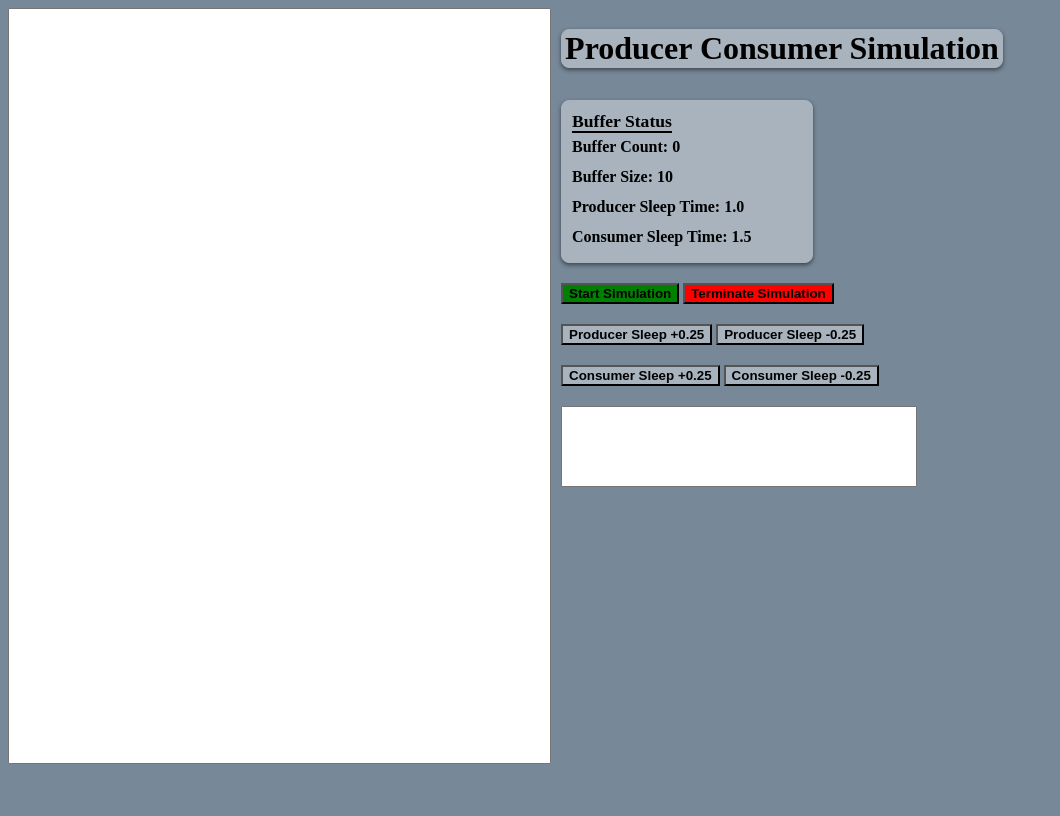
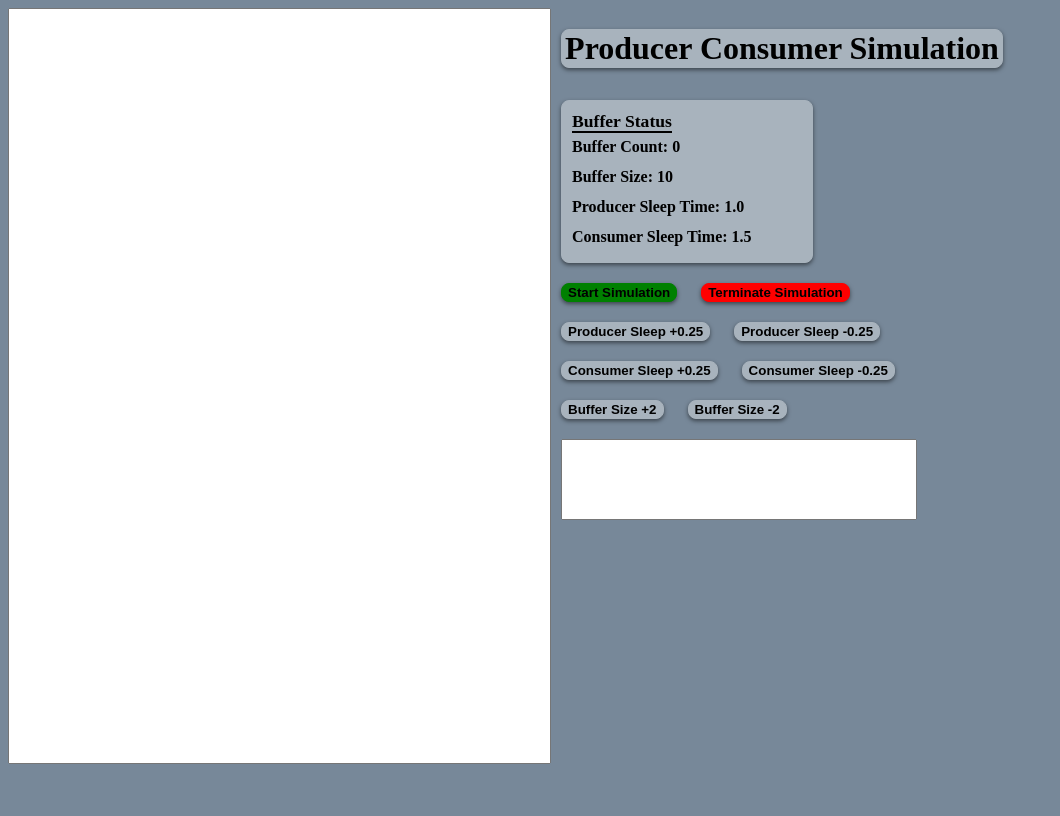
Before and after one commit to bobacojr/ProducerConsumer, a Django app: page / in a window 1280 px wide. Shown: the whole page, without its empty margins (0-1060 px from the left). Run offline with Django 5.2, Linux system fonts and the light colour scheme; data comes from the database, SQL or seed files in the repository; data that the repository does not hold is empty; parts of the project's set-up code (start-up, migrations or seed data) failed here and were passed over.

Commit message:
another commit

```diff
--- a/Django/producerconsumer/static/css/styles.css
+++ b/Django/producerconsumer/static/css/styles.css
@@ -70,29 +70,20 @@ html {
 .button {
     background-color: #a8b3bd;
     font-style: bold;
-    color: black;
+    border: 1px solid #a8b3bd;
     font-weight: bold;
+    display: inline;
+    margin: 10px;
+    border-radius: 8px;
+    box-shadow: 0 2px 4px rgba(0,0,0,0.5);
 }
 
 #start-btn {
     background-color: green;
+    border: 1px solid green;
 }
 
 #terminate-btn {
     background-color: red;
+    border: 1px solid red;
 }
-
-#main-buttons {
-    display: inline;
-    margin: 10px;
-}
-
-#producer-buttons {
-    display: inline;
-    margin: 10px;
-}
-
-#consumer-buttons {
-    display: inline;
-    margin: 10px;
-}
--- a/Django/producerconsumer/templates/producer_consumer/index.html
+++ b/Django/producerconsumer/templates/producer_consumer/index.html
@@ -60,6 +60,10 @@
                     <button class="button" id="s-btn">Consumer Sleep +0.25</button>
                     <button class="button" id="x-btn">Consumer Sleep -0.25</button>
                 </div>
+                <div id="buffersize-button-container">
+                    <button class="button" id="buffersize-add-button">Buffer Size +2</button>
+                    <button class="button" id="buffersize-subtract-button">Buffer Size -2</button>
+                </div>
                 <textarea id="status" rows="5" cols="1" style="overflow-y: auto; resize: none;" readonly></textarea>
             </div>
         </div>
@@ -67,8 +71,10 @@
 </html>
 <script>
     $(document).ready(() => {
+        let isSimRunning = false;
         let fetchInterval; // Holds interval ID
         $('#start-btn').click(() => {
+            isSimRunning = true;
             $('#getTaskOutput').val('');
             const bufferCount = $('#buffer-count').text();
             const bufferSize = $('#buffer-size').text();
@@ -105,8 +111,39 @@
         // Terminate Simulation
         $('#terminate-btn').click(() => {
             $.post('{% url "terminateSimulation" %}', (data) => {
+                isSimRunning = false;
                 $('#status').text('Simulation terminated');
             });
+        });
+
+        $('#buffersize-add-button').click (() => {
+            if (!isSimRunning) {
+                const currentSize = parseInt($('#buffer-size').text())
+                const newSize = currentSize + 2;
+                $.post('{% url "adjustBufferSize" %}', {
+                    newSize : newSize
+                }, (data) => {
+                    $('#buffer-size').text(data.newBufferSize)
+                    $('#status').text('Buffer Size increased to ' + data.newBufferSize)
+                });
+            } else {
+                $('#status').text('Cannot change Buffer Size while in a Simulation')
+            }
+        });
+
+        $('#buffersize-subtract-button').click (() => {
+            if (!isSimRunning) {
+                const currentSize = parseInt($('#buffer-size').text())
+                const newSize = currentSize - 2;
+                $.post('{% url "adjustBufferSize" %}', {
+                    newSize : newSize
+                }, (data) => {
+                    $('#buffer-size').text(data.newBufferSize)
+                    $('#status').text('Buffer Size increased to ' + data.newBufferSize)
+                });
+            } else {
+                $('#status').text('Cannot change Buffer Size while in a Simulation')
+            }
         });
 
         // Adjust Sleep Times
--- a/Django/producerconsumer/urls.py
+++ b/Django/producerconsumer/urls.py
@@ -9,4 +9,5 @@ urlpatterns = [
     path('terminate/', views.terminateSimulation, name='terminateSimulation'),
     path('status/', views.getBufferStatus, name='getBufferStatus'),
     path('getTaskOutput/', views.getTaskOutput, name='getTaskOutput'),
+    path('adjustBufferSize/', views.adjustBufferSize, name='adjustBufferSize')
 ]
--- a/Django/producerconsumer/views.py
+++ b/Django/producerconsumer/views.py
@@ -94,6 +94,23 @@ def terminateSimulation(request):
         return JsonResponse({'status': 'Invalid request method'}, status=405)
 
 @csrf_exempt
+def adjustBufferSize(request):
+    if request.method == 'POST':
+        newSize = int(request.POST.get('newSize'))
+        buffer = shb.objects.get(pk=1)
+
+        buffer.bufferSize = newSize
+        buffer.save()
+
+        return JsonResponse({
+            'newBufferSize': buffer.bufferSize
+        })
+    else:
+        return JsonResponse({'error': 'Invalid request method'}, status=400)
+
+
+
+@csrf_exempt
 def getBufferStatus(request):
     if request.method == 'GET':
         logger.debug("Entering getBufferStatus view")
```
